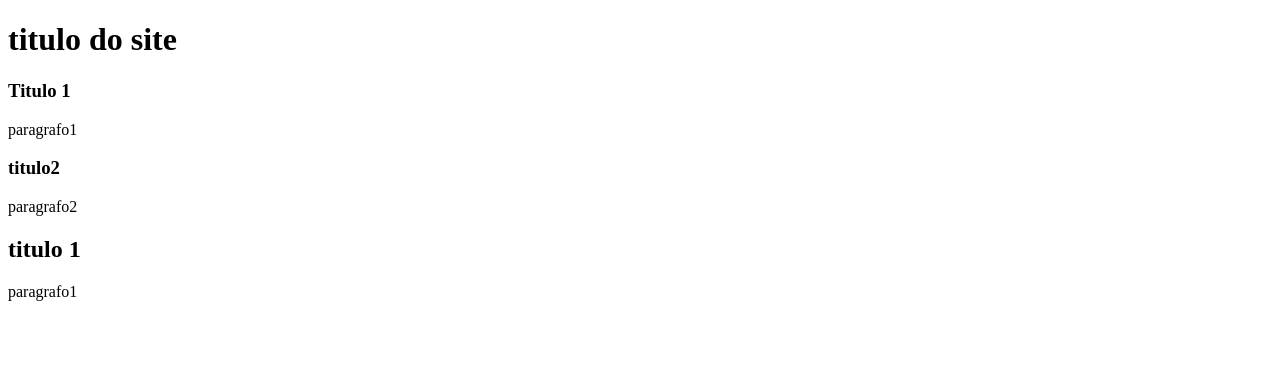
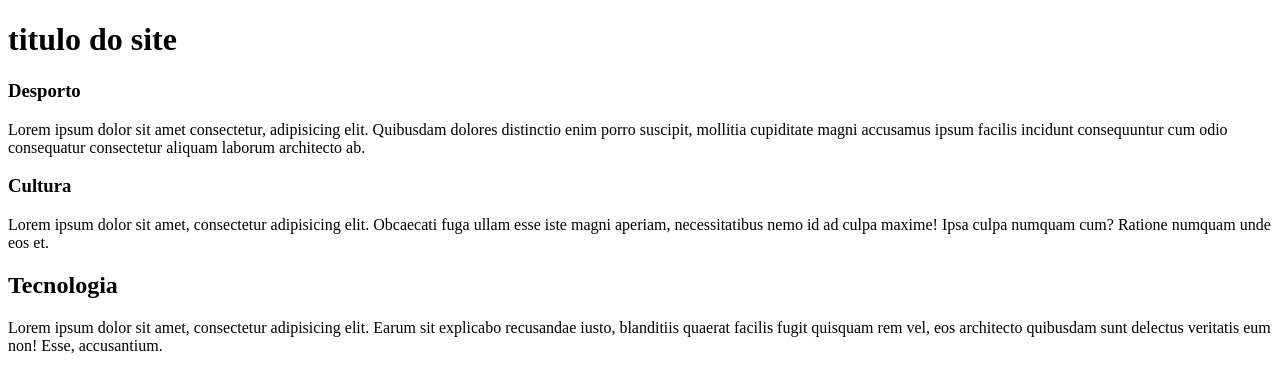
Before and after one commit to Henrijomel/site, a plain HTML site: page index.html in a window 1280 px wide. Drawn offline with Linux system fonts and the light colour scheme.

Commit message:
conteudo

```diff
--- a/index.html
+++ b/index.html
@@ -11,19 +11,19 @@
         <h1>titulo do site</h1>
         <section id="Noticias">
             <article>
-                <h1>Titulo 1</h1>
+                <h1>Desporto</h1>
                 <p>
-                    paragrafo1
+                    Lorem ipsum dolor sit amet consectetur, adipisicing elit. Quibusdam dolores distinctio enim porro suscipit, mollitia cupiditate magni accusamus ipsum facilis incidunt consequuntur cum odio consequatur consectetur aliquam laborum architecto ab.
                 </p>
-                <h1>titulo2</h1>
+                <h1>Cultura</h1>
                 <p>
-                    paragrafo2
+                    Lorem ipsum dolor sit amet, consectetur adipisicing elit. Obcaecati fuga ullam esse iste magni aperiam, necessitatibus nemo id ad culpa maxime! Ipsa culpa numquam cum? Ratione numquam unde eos et.
                 </p>
             </article>
         </section>
         <section id="Actulidade">
-            <h1>titulo 1</h1>
-            <p>paragrafo1</p>
+            <h1>Tecnologia</h1>
+            <p>Lorem ipsum dolor sit amet, consectetur adipisicing elit. Earum sit explicabo recusandae iusto, blanditiis quaerat facilis fugit quisquam rem vel, eos architecto quibusdam sunt delectus veritatis eum non! Esse, accusantium.</p>
         </section>
 
     </main>
```
